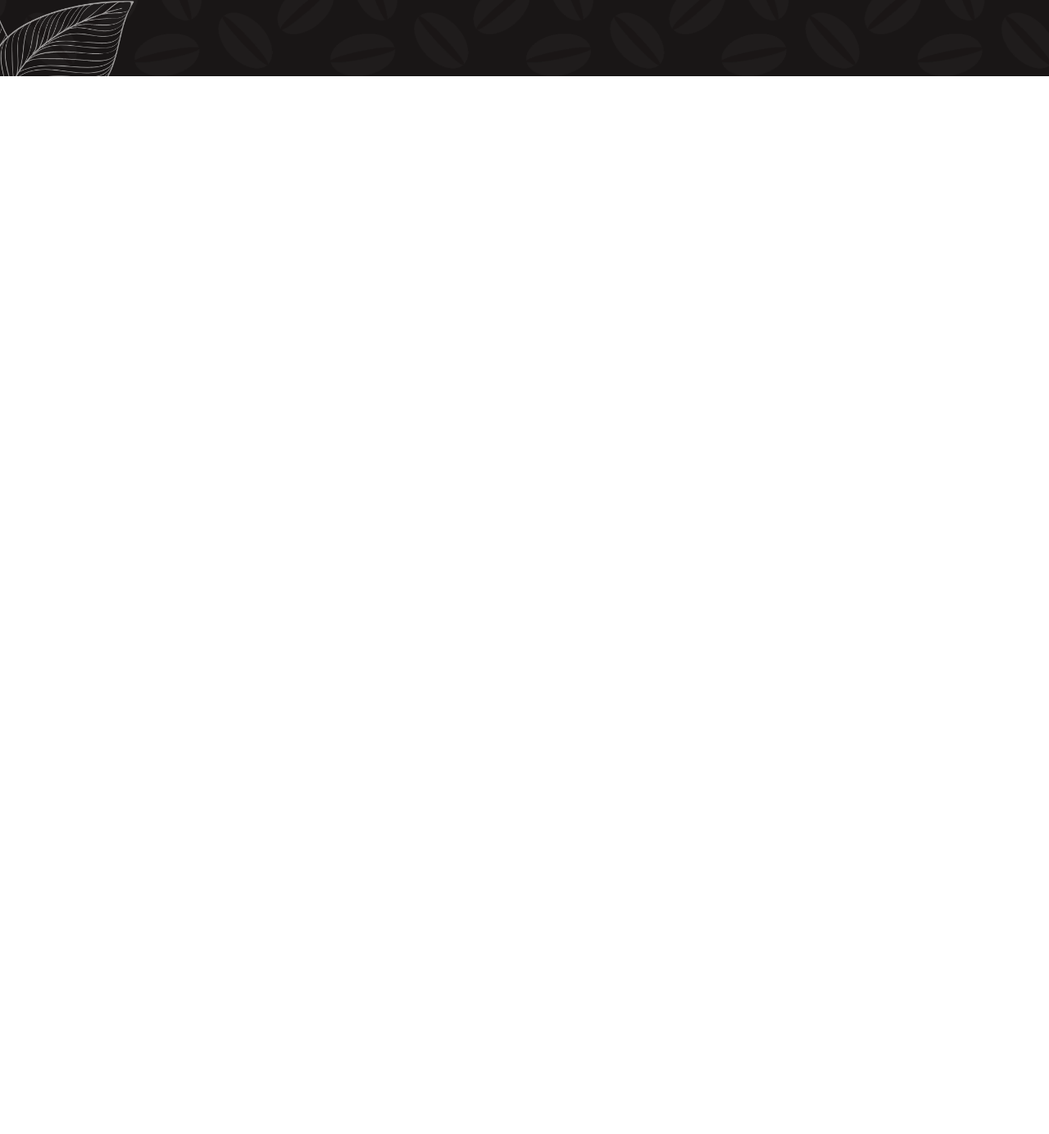
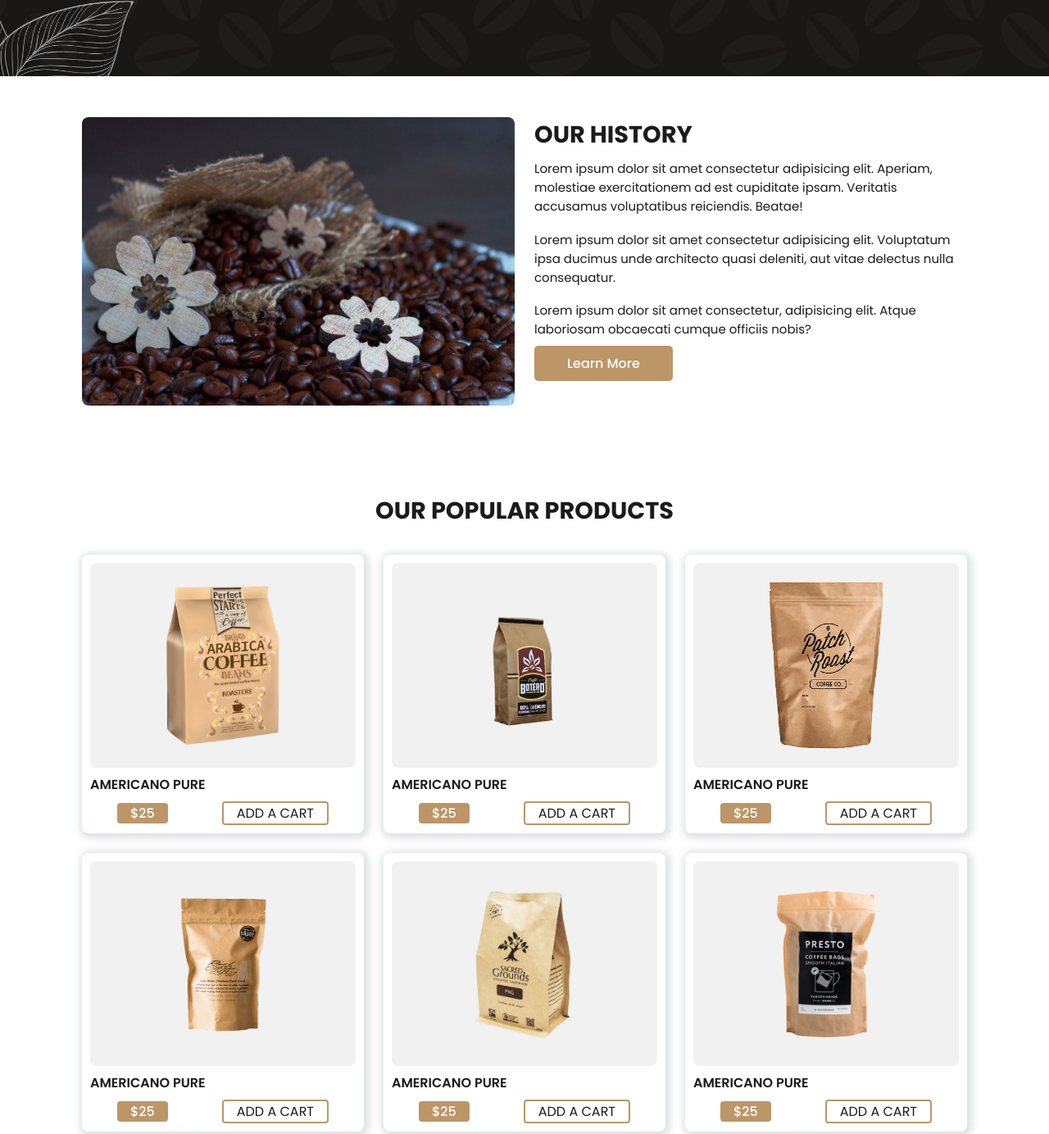
Before and after one commit to HerrOzguven/Website-Projekten-mit-HTML-CSS-JavaScript, a plain HTML site: page 4_Coffee Shop Website/index.html in a window 1280 px wide. Shown: the part 707-2091 px from the top of the page at 82% size. Before the commit the page ends 800 px from the top, so only its background shows below. Drawn offline with nearby package versions, Linux system fonts and the light colour scheme.

Commit message:
not ekledim

```diff
--- a/4_Coffee Shop Website/index.html
+++ b/4_Coffee Shop Website/index.html
@@ -57,6 +57,102 @@
       </div>
     </section>
 
+    <!--about-->
+    <section class="about" id="about">
+      <div class="about-img">
+        <img src="img/about.jpg" alt="" />
+      </div>
+      <div class="about-text">
+        <h2>Our History</h2>
+        <p>
+          Lorem ipsum dolor sit amet consectetur adipisicing elit. Aperiam,
+          molestiae exercitationem ad est cupiditate ipsam. Veritatis accusamus
+          voluptatibus reiciendis. Beatae!
+        </p>
+        <p>
+          Lorem ipsum dolor sit amet consectetur adipisicing elit. Voluptatum
+          ipsa ducimus unde architecto quasi deleniti, aut vitae delectus nulla
+          consequatur.
+        </p>
+        <p>
+          Lorem ipsum dolor sit amet consectetur, adipisicing elit. Atque
+          laboriosam obcaecati cumque officiis nobis?
+        </p>
+        <a href="#" class="btn">Learn More</a>
+      </div>
+    </section>
+
+    <!--products-->
+    <section class="products" id="products">
+      <div class="heading">
+        <h2>Our popular products</h2>
+      </div>
+      <!--container-->
+      <div class="products-container">
+
+        <!--box 1-->
+        <div class="box">
+          <img src="img/p1.png" alt="" />
+          <h3>Americano Pure</h3>
+          <div class="content">
+            <span>$25</span>
+            <a href="#">Add a cart</a>
+          </div>
+        </div>
+
+        <!--box 2-->
+        <div class="box">
+          <img src="img/p2.png" alt="" />
+          <h3>Americano Pure</h3>
+          <div class="content">
+            <span>$25</span>
+            <a href="#">Add a cart</a>
+          </div>
+        </div>
+
+        <!--box 3-->
+        <div class="box">
+          <img src="img/p3.png" alt="" />
+          <h3>Americano Pure</h3>
+          <div class="content">
+            <span>$25</span>
+            <a href="#">Add a cart</a>
+          </div>
+        </div>
+
+        <!--box 4-->
+        <div class="box">
+          <img src="img/p4.png" alt="" />
+          <h3>Americano Pure</h3>
+          <div class="content">
+            <span>$25</span>
+            <a href="#">Add a cart</a>
+          </div>
+        </div>
+
+        <!--box 5-->
+        <div class="box">
+          <img src="img/p5.png" alt="" />
+          <h3>Americano Pure</h3>
+          <div class="content">
+            <span>$25</span>
+            <a href="#">Add a cart</a>
+          </div>
+        </div>
+
+        <!--box 6-->
+        <div class="box">
+          <img src="img/p6.png" alt="" />
+          <h3>Americano Pure</h3>
+          <div class="content">
+            <span>$25</span>
+            <a href="#">Add a cart</a>
+          </div>
+        </div>
+
+      </div>
+    </section>
+
     <script src="main.js"></script>
   </body>
 </html>
--- a/4_Coffee Shop Website/style.css
+++ b/4_Coffee Shop Website/style.css
@@ -153,3 +153,94 @@ header {
 .btn :hover {
   background: #8a6f4d;
 }
+
+/*about*/
+.about {
+  display: grid;
+  grid-template-columns: repeat(auto-fit, minmax(17rem, auto));
+  gap: 1.5rem;
+}
+
+.about-img img {
+  border-radius: 0.5rem;
+}
+
+.about-text h2 {
+  font-size: 1.8rem;
+  text-transform: uppercase;
+}
+
+.about-text p {
+  font-size: 0.938rem;
+  margin: 0.5rem 0 1.1rem;
+}
+.heading {
+  text-align: center;
+}
+
+.heading h2 {
+  font-size: 1.8rem;
+  text-transform: uppercase;
+}
+
+/*products*/
+.products-container {
+  display: grid;
+  grid-template-columns: repeat(auto-fit, minmax(280px, auto));
+  gap: 1.5rem;
+  margin-top: 2rem;
+}
+
+.products-container .box {
+  position: relative;
+  padding: 10px;
+  display: flex;
+  flex-direction: column;
+  justify-content: center;
+  border-radius: 0.5rem;
+  box-shadow: var(--box-shadow);
+}
+
+.products-container img {
+  width: 100%;
+  height: 250px;
+  object-fit: contain;
+  object-position: center;
+  padding: 20px;
+  background: #f1f1f1;
+  border-radius: 0.5rem;
+}
+
+.products-container .box h3 {
+  font-size: 1rem;
+  font-weight: 600;
+  text-transform: uppercase;
+  margin: 0.5rem 0 0.5rem;
+}
+.products-container .box .content {
+  display: flex;
+  align-items: center;
+  justify-content: space-around;
+}
+
+.products-container .box .content span {
+  padding: 0 1rem;
+  color: var(--bg-color);
+  background: var(--main-color);
+  border-radius: 4px;
+  font-weight: 500;
+}
+
+.products-container .box .content a {
+  padding: 0 1rem;
+  color: var(--text-color);
+  border: 2px solid var(--main-color);
+  border-radius: 4px;
+  text-transform: uppercase;
+}
+
+.products-container .box .content a:hover {
+  background: var(--main-color);
+  color: var(--bg-color);
+  transition: 0.2s all linear;
+}
```
